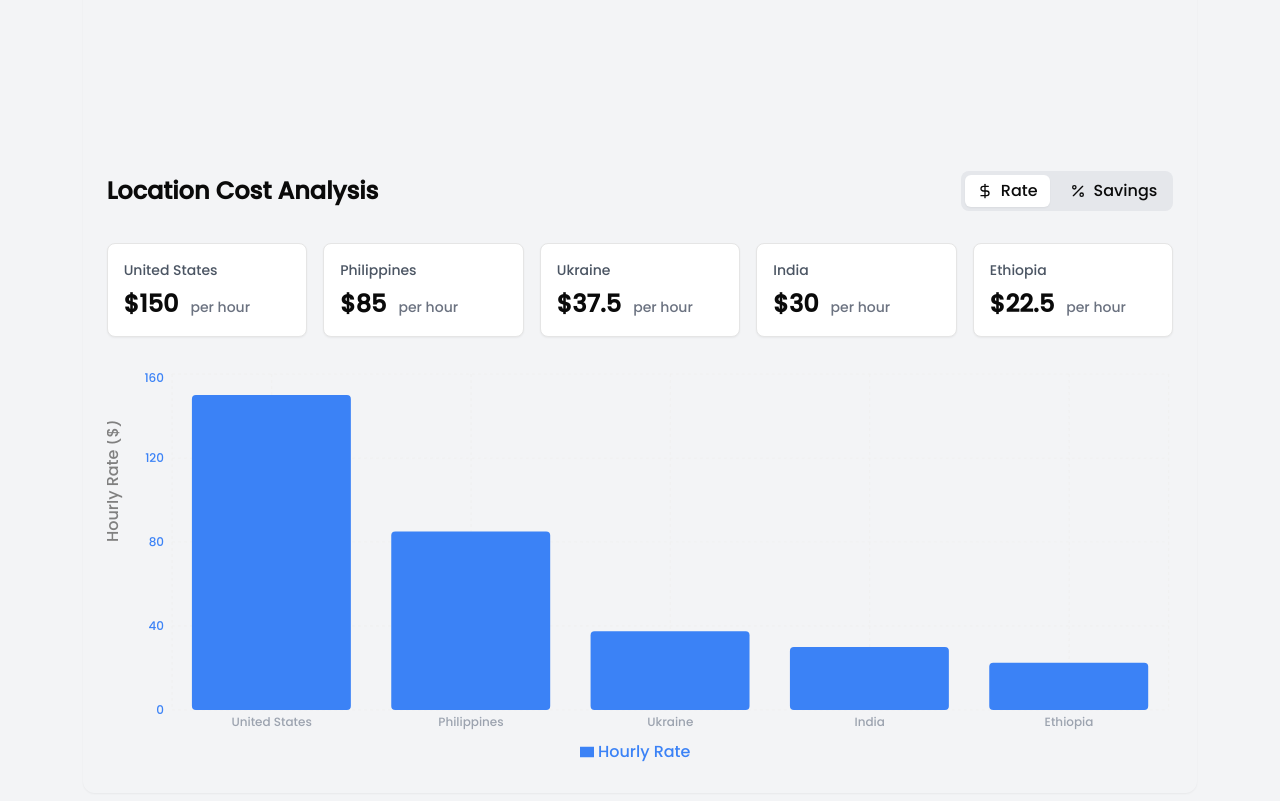
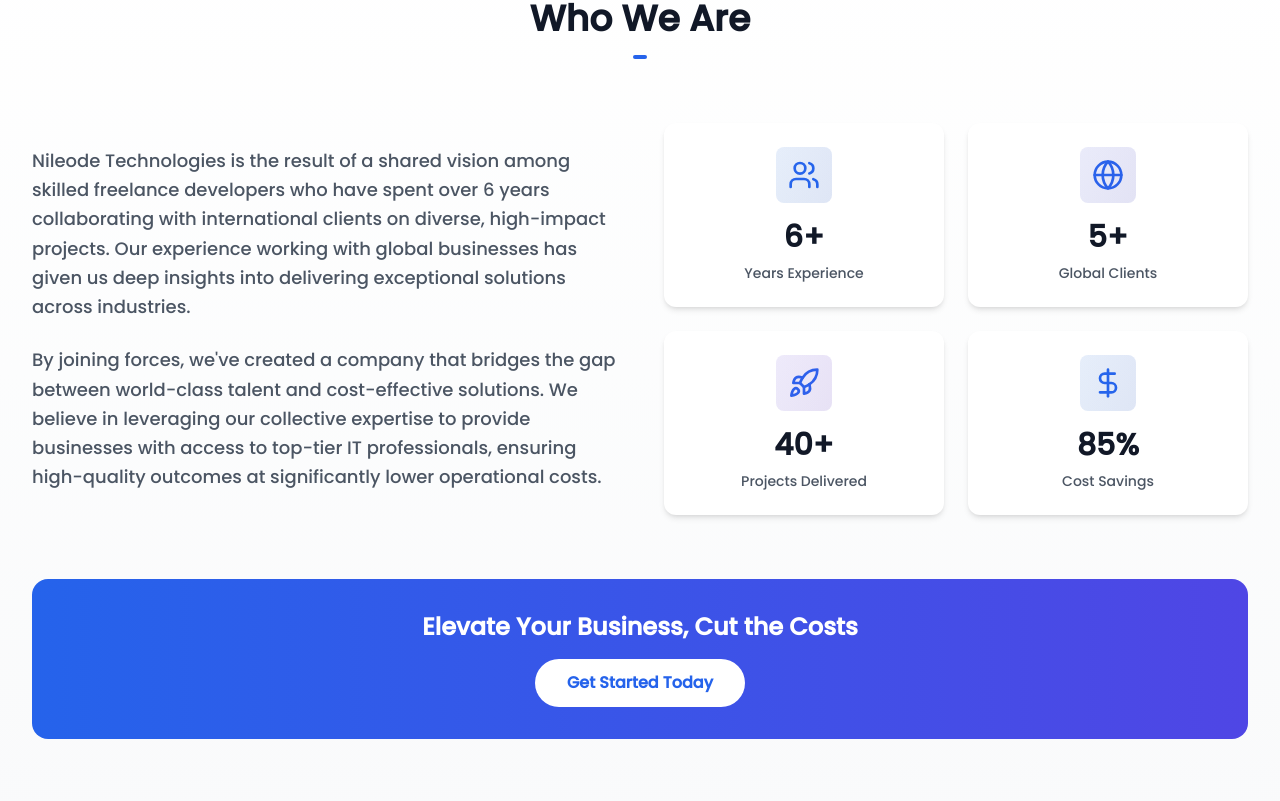
Before and after one commit to Conquer-Agency/Nileode-new, a React (Vite) app: page / in a window 1280 px wide. Shown: the part 919-1720 px from the top of the page. Built offline with nearby package versions, Linux system fonts and the light colour scheme.

Commit message:
added about us page

```diff
--- a/src/App.tsx
+++ b/src/App.tsx
@@ -43,8 +43,8 @@
       <CustomCursor />
       <Navbar />
       <HeroSection isLoading={isLoading} />
+      <AboutSection />
       <CostSaving />
-      <AboutSection />
       <TeamSection />
       <ProjectsSection />
       <CTASection />
--- a/src/components/Screen/HomePage/AboutSection.tsx
+++ b/src/components/Screen/HomePage/AboutSection.tsx
@@ -1,69 +1,231 @@
-import { useEffect, useRef } from "react";
-import gsap from "gsap";
-// import { ScrollTrigger } from "gsap/ScrollTrigger";
+import { useRef } from "react";
+import { motion, useInView } from "framer-motion";
+import { Users, Rocket, DollarSign, Globe } from "lucide-react";
 
 export default function AboutSection() {
-  const sectionRef = useRef<HTMLDivElement>(null);
-  const headingRef = useRef<HTMLDivElement>(null);
   const textRef = useRef<HTMLDivElement>(null);
+  const statsRef = useRef<HTMLDivElement>(null);
+  const ctaRef = useRef<HTMLDivElement>(null);
 
-  useEffect(() => {
-    const ctx = gsap.context(() => {
-      // Reveal animation for heading
-      gsap.from(headingRef.current, {
-        scrollTrigger: {
-          trigger: headingRef.current,
-          start: "top bottom-=100",
-          end: "bottom center",
-          scrub: 1,
+  const isTextInView = useInView(textRef, { once: false, amount: 0.3 });
+  const isStatsInView = useInView(statsRef, { once: false, amount: 0.5 });
+  const isCtaInView = useInView(ctaRef, { once: false, amount: 0.5 });
+
+  const stats = [
+    {
+      icon: Users,
+      value: "6+",
+      label: "Years Experience",
+      color: "from-blue-500 to-blue-600",
     },
-        y: 100,
-        opacity: 0,
-        duration: 1.5,
-      });
+    {
+      icon: Globe,
+      value: "5+",
+      label: "Global Clients",
+      color: "from-indigo-500 to-indigo-600",
+    },
+    {
+      icon: Rocket,
+      value: "40+",
+      label: "Projects Delivered",
+      color: "from-violet-500 to-violet-600",
+    },
+    {
+      icon: DollarSign,
+      value: "85%",
+      label: "Cost Savings",
+      color: "from-blue-500 to-blue-600",
+    },
+  ];
 
-      // Stagger reveal for text lines
-      gsap.from(textRef.current?.children || [], {
-        scrollTrigger: {
-          trigger: textRef.current,
-          start: "top bottom-=50",
-          end: "bottom center",
-          scrub: 1,
+  const headingVariants = {
+    hidden: { opacity: 0, y: -20 },
+    visible: {
+      opacity: 1,
+      y: 0,
+      transition: {
+        duration: 0.8,
+        ease: "easeOut",
       },
-        y: 50,
-        opacity: 0,
-        stagger: 0.2,
-        duration: 1,
-      });
-    });
+    },
+  };
 
-    return () => ctx.revert();
-  }, []);
+  const paragraphVariants = {
+    hidden: { opacity: 0, y: 30 },
+    visible: (i: number) => ({
+      opacity: 1,
+      y: 0,
+      transition: {
+        duration: 0.8,
+        delay: i * 0.2,
+        ease: "easeOut",
+      },
+    }),
+  };
+
+  const statsContainerVariants = {
+    hidden: { opacity: 0 },
+    visible: {
+      opacity: 1,
+      transition: {
+        staggerChildren: 0.1,
+        delayChildren: 0.3,
+      },
+    },
+  };
+
+  const statItemVariants = {
+    hidden: { opacity: 0, y: 30, scale: 0.9 },
+    visible: {
+      opacity: 1,
+      y: 0,
+      scale: 1,
+      transition: {
+        duration: 0.6,
+        ease: "easeInOut",
+      },
+    },
+  };
+
+  const ctaVariants = {
+    hidden: { opacity: 0, y: 40 },
+    visible: {
+      opacity: 1,
+      y: 0,
+      transition: {
+        duration: 0.8,
+        ease: "easeOut",
+      },
+    },
+  };
 
   return (
-    <section ref={sectionRef} className="min-h-screen w-full bg-[#141211] text-white py-32">
-      {/* <div className="container mx-auto px-4">
-        <h2
-          ref={headingRef}
-          className="text-5xl md:text-6xl lg:text-7xl font-bold mb-16"
+    <section
+      id="about"
+      className="bg-gradient-to-b from-white to-gray-50 py-24 overflow-hidden font-poppins"
     >
-          We're a creative visionary digital agency
+      <div className="max-w-7xl mx-auto px-4 sm:px-6 lg:px-8">
+        <motion.div
+          className="text-center mb-16"
+          initial="hidden"
+          animate="visible"
+          variants={headingVariants}
+        >
+          <h2 className="text-3xl font-bold text-gray-900 sm:text-4xl mb-4">
+            Who We Are
           </h2>
+          <motion.div
+            className="w-24 h-1 bg-blue-600 mx-auto rounded-full mb-8"
+            initial={{ width: 0 }}
+            animate={{ width: "8rem" }}
+            transition={{ duration: 100, delay: 0.6 }}
+            viewport={{ once: false }}
+          ></motion.div>
+        </motion.div>
 
+        <div className="grid md:grid-cols-2 gap-12 items-center">
+          <div ref={textRef} className="space-y-6">
+            <motion.p
+              className="text-lg text-gray-600 leading-relaxed"
+              custom={0}
+              initial="hidden"
+              animate={isTextInView ? "visible" : "hidden"}
+              variants={paragraphVariants}
+            >
+              Nileode Technologies is the result of a shared vision among
+              skilled freelance developers who have spent over 6 years
+              collaborating with international clients on diverse, high-impact
+              projects. Our experience working with global businesses has given
+              us deep insights into delivering exceptional solutions across
+              industries.
+            </motion.p>
+            <motion.p
+              className="text-lg text-gray-600 leading-relaxed"
+              custom={1}
+              initial="hidden"
+              animate={isTextInView ? "visible" : "hidden"}
+              variants={paragraphVariants}
+            >
+              By joining forces, we've created a company that bridges the gap
+              between world-class talent and cost-effective solutions. We
+              believe in leveraging our collective expertise to provide
+              businesses with access to top-tier IT professionals, ensuring
+              high-quality outcomes at significantly lower operational costs.
+            </motion.p>
+          </div>
+
+          <motion.div
+            ref={statsRef}
+            className="grid grid-cols-2 gap-6"
+            variants={statsContainerVariants}
+            initial="hidden"
+            animate={isStatsInView ? "visible" : "hidden"}
+          >
+            {stats.map((stat, index) => (
+              <motion.div
+                key={stat.label}
+                className="bg-white p-6 rounded-xl shadow-md hover:shadow-lg transition-all duration-300 transform-gpu"
+                variants={statItemVariants}
+                whileHover={{
+                  y: -5,
+                  boxShadow:
+                    "0 10px 25px -5px rgba(0, 0, 0, 0.1), 0 10px 10px -5px rgba(0, 0, 0, 0.04)",
+                }}
+              >
+                <div className="flex items-center justify-center mb-4">
                   <div
-          ref={textRef}
-          className="grid grid-cols-1 md:grid-cols-2 gap-8 text-xl text-gray-400"
+                    className={`p-3 rounded-lg bg-gradient-to-br from-gray-50 to-gray-100 relative`}
                   >
-          <div className="space-y-6">
-            <p>Lorem ipsum dolor sit amet, consectetur adipiscing elit. Sed do eiusmod tempor incididunt ut labore et dolore magna aliqua.</p>
-            <p>Ut enim ad minim veniam, quis nostrud exercitation ullamco laboris nisi ut aliquip ex ea commodo consequat.</p>
-          </div>
-          <div className="space-y-6">
-            <p>Duis aute irure dolor in reprehenderit in voluptate velit esse cillum dolore eu fugiat nulla pariatur.</p>
-            <p>Excepteur sint occaecat cupidatat non proident, sunt in culpa qui officia deserunt mollit anim id est laborum.</p>
+                    <div
+                      className={`absolute inset-0 bg-gradient-to-r ${stat.color} opacity-10 rounded-lg`}
+                    ></div>
+                    <stat.icon className="w-8 h-8 text-blue-600" />
                   </div>
                 </div>
-      </div> */}
+                <div className="text-center">
+                  <motion.div
+                    className="text-3xl font-bold text-gray-900 mb-2"
+                    initial={{ opacity: 0, scale: 0.5 }}
+                    animate={{ opacity: 1, scale: 1 }}
+                    transition={{
+                      duration: 0.5,
+                      delay: 0.3 + index * 0.1,
+                      type: "spring",
+                      stiffness: 100,
+                    }}
+                  >
+                    {stat.value}
+                  </motion.div>
+                  <div className="text-sm text-gray-600">{stat.label}</div>
+                </div>
+              </motion.div>
+            ))}
+          </motion.div>
+        </div>
+
+        <motion.div
+          ref={ctaRef}
+          className="mt-16 bg-gradient-to-r from-blue-600 to-indigo-600 rounded-2xl p-8 text-center relative overflow-hidden"
+          variants={ctaVariants}
+          initial="hidden"
+          animate={isCtaInView ? "visible" : "hidden"}
+        >
+          <h3 className="text-2xl font-bold text-white mb-4 relative z-10">
+            Elevate Your Business, Cut the Costs
+          </h3>
+          <motion.a
+            href="#contact"
+            className="inline-block bg-white text-blue-600 px-8 py-3 rounded-full font-semibold hover:bg-gray-100 transition-all duration-300 relative z-10"
+            whileHover={{
+              y: -3,
+              boxShadow: "0 10px 15px -3px rgba(0, 0, 0, 0.1)",
+            }}
+            whileTap={{ y: 0 }}
+          >
+            Get Started Today
+          </motion.a>
+        </motion.div>
+      </div>
     </section>
   );
 }
--- a/src/components/Screen/HomePage/FaqSection.tsx
+++ b/src/components/Screen/HomePage/FaqSection.tsx
@@ -72,7 +72,7 @@
               initial={{ opacity: 0, y: 20 }}
               whileInView={{ opacity: 1, y: 0 }}
               transition={{ duration: 0.5, delay: index * 0.1 }}
-              viewport={{ once: true }}
+              viewport={{ once: false }}
               className={cn(
                 "border-b border-gray-200 py-6",
                 index === 0 && "border-t"
```
Lines whose indentation alone changed are shown as unchanged.
